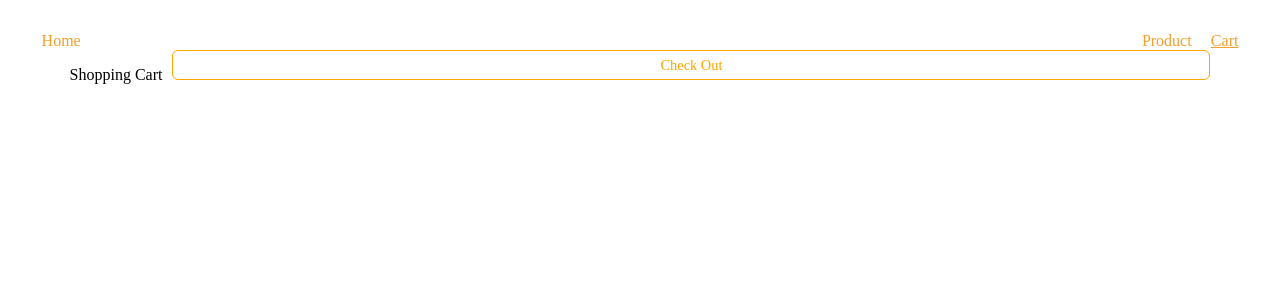
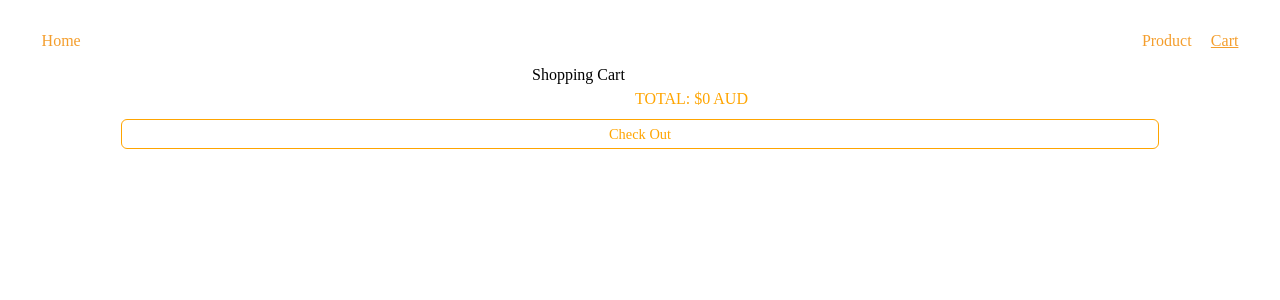
Before and after one commit to petrdragonman/eShop, a React (Vite) app: page /cart in a window 1280 px wide. Shown: the top 300 px of the page. Built offline with nearby package versions, Linux system fonts and the light colour scheme.

Commit message:
implements helper function to calculate total price of the cart

```diff
--- /dev/null
+++ b/src/container/calculateCartTotal.js
@@ -0,0 +1,6 @@
+// Function to calculate the total price of the cart
+const calculateTotal = ({cart}) => {
+  return cart.reduce((total, item) => total + item.price * item.quantity, 0);
+};
+
+export default calculateTotal;
--- a/src/pages/Cart/Cart.jsx
+++ b/src/pages/Cart/Cart.jsx
@@ -4,6 +4,7 @@ import { useNavigate } from "react-router-dom";
 import { CartContext } from "../../context/CartContextProvider";
 import { useContext } from "react";
 import CartProductList from "../../components/CartProductList/CartProductList";
+import calculateTotal from "../../container/calculateCartTotal";
 
 const Cart = () => {
   const navigate = useNavigate();
@@ -13,7 +14,7 @@ const Cart = () => {
       <p>Shopping Cart</p>
 
       <CartProductList cartItems={cart} />
-      {/* <span className={clasess.total}>{`TOTAL: $${productData.price} AUD`}</span> */}
+      <span className={clasess.total}>{`TOTAL: $${calculateTotal({cart})} AUD`}</span>
       {/* <form> */}
       <button className={clasess.checkout} onClick={() => navigate("/")}>
         Check Out
--- a/src/pages/Cart/Cart.module.scss
+++ b/src/pages/Cart/Cart.module.scss
@@ -47,7 +47,7 @@
 .total {
     padding-top: 40px;
     display: flex;
-    font-size: 1.2em;
+    font-size: 1em;
     color: orange;
     font-weight: 500;
 }
```
